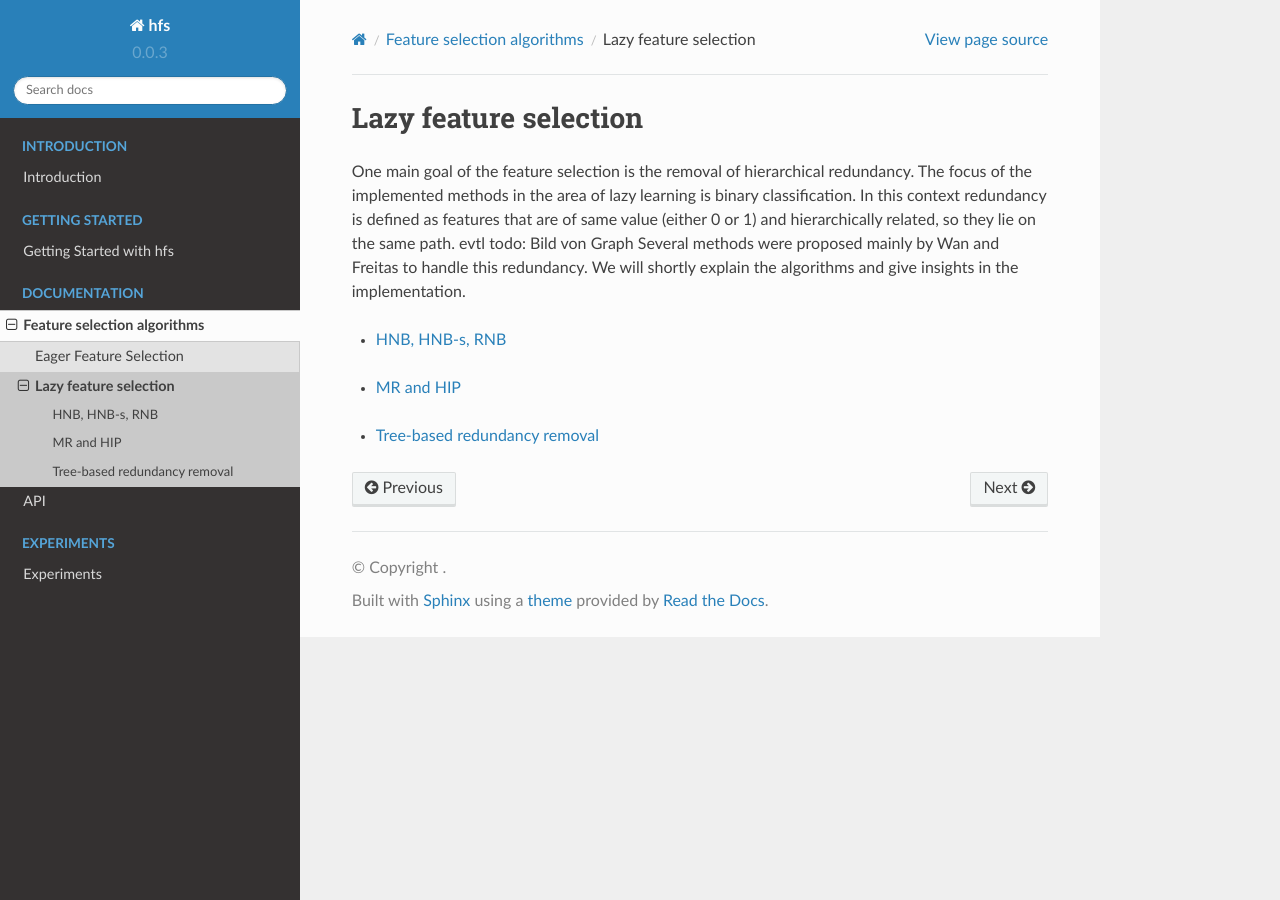
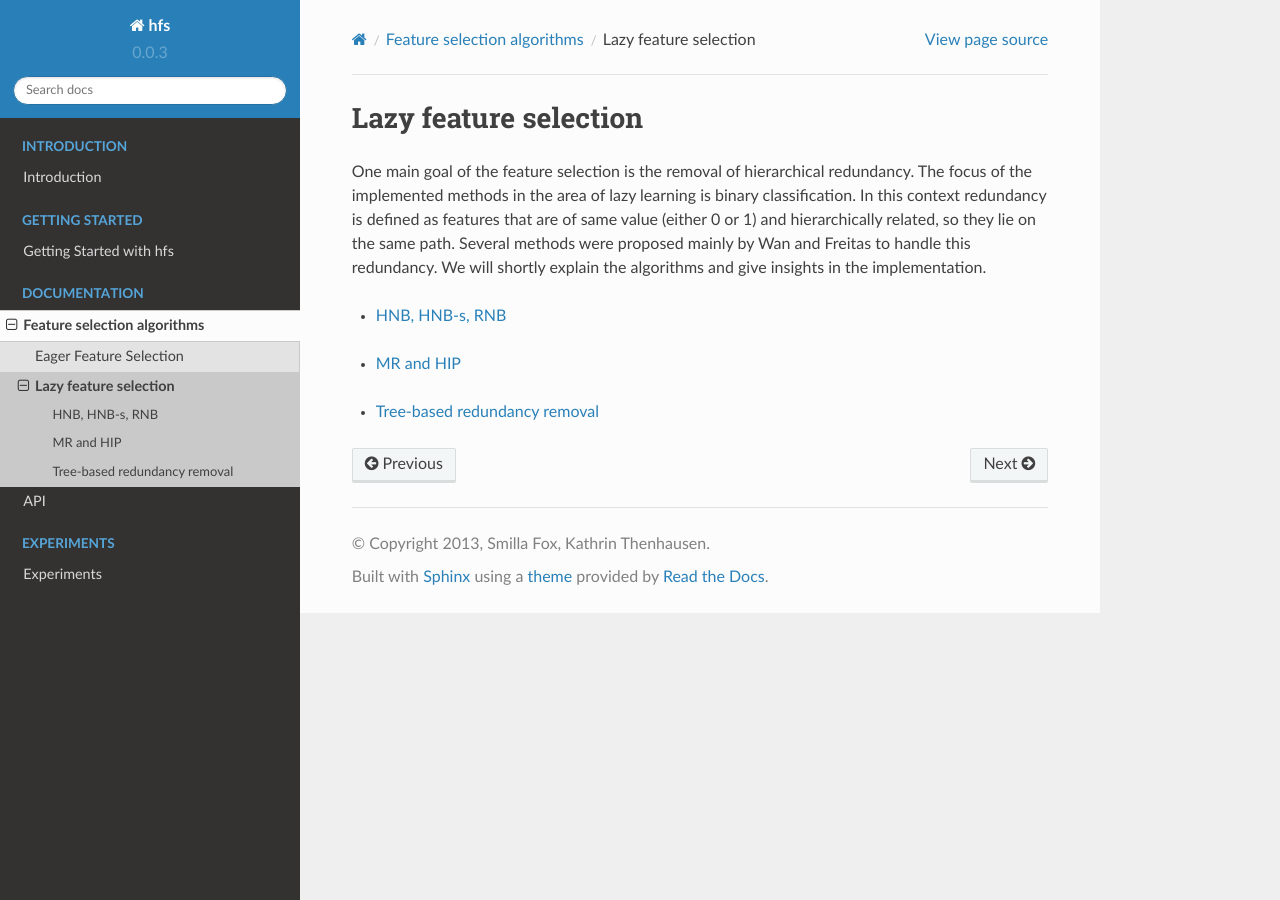
Before and after one commit to sm1lla/hfs, a Sphinx documentation site: the page built from doc/algorithms/lazy.rst, in a window 1280 px wide. Built offline with Sphinx 7.4.7 and the Read the Docs theme 2.0.0, drawn with Linux system fonts in a browser that asks for light colours; formulas are drawn with MathJax 3; pages that are not in the unit, such as notebooks, are missing from menus.

```diff
--- a/doc/algorithms/lazy.rst
+++ b/doc/algorithms/lazy.rst
@@ -3,7 +3,6 @@ Lazy feature selection
 ####################
 
 One main goal of the feature selection is the removal of hierarchical redundancy. The focus of the implemented methods in the area of lazy learning is binary classification. In this context redundancy is defined as features that are of same value (either 0 or 1) and hierarchically related, so they lie on the same path.
-evtl todo: Bild von Graph
 Several methods were proposed mainly by Wan and Freitas to handle this redundancy. We will shortly explain the algorithms and give insights in the implementation.
 
 
--- a/doc/conf.py
+++ b/doc/conf.py
@@ -81,6 +81,7 @@ master_doc = "index"
 
 # General information about the project.
 project = "hfs"
+copyright = "2013, Smilla Fox, Kathrin Thenhausen"
 
 # The version info for the project you're documenting, acts as replacement for
 # |version| and |release|, also used in various other places throughout the
@@ -206,7 +207,7 @@ html_static_path = ["_static"]
 # html_show_sphinx = True
 
 # If true, "(C) Copyright ..." is shown in the HTML footer. Default is True.
-# html_show_copyright = True
+html_show_copyright = True
 
 # If true, an OpenSearch description file will be output, and all pages will
 # contain a <link> tag referring to it.  The value of this option must be the
@@ -217,7 +218,7 @@ html_static_path = ["_static"]
 # html_file_suffix = None
 
 # Output file base name for HTML help builder.
-htmlhelp_basename = "project-templatedoc"
+htmlhelp_basename = "hfsdoc"
 
 
 # -- Options for LaTeX output ---------------------------------------------
@@ -237,9 +238,9 @@ latex_elements = {
 latex_documents = [
     (
         "index",
-        "project-template.tex",
-        "project-template Documentation",
-        "Vighnesh Birodkar",
+        "hfs.tex",
+        "hfs Documentation",
+        "Smilla Fox, Kathrin Thenhausen",
         "manual",
     ),
 ]
@@ -272,9 +273,9 @@ latex_documents = [
 man_pages = [
     (
         "index",
-        "project-template",
-        "project-template Documentation",
-        ["Vighnesh Birodkar"],
+        "hfs",
+        "hfs Documentation",
+        ["Smilla Fox, Kathrin Thenhausen"],
         1,
     )
 ]
@@ -291,12 +292,12 @@ man_pages = [
 texinfo_documents = [
     (
         "index",
-        "project-template",
-        "project-template Documentation",
-        "Vighnesh Birodkar",
-        "project-template",
-        "One line description of project.",
-        "Miscellaneous",
+        "hfs",
+        "hfs Documentation",
+        "Smilla Fox, Kathrin Thenhausen",
+        "hfs",
+        "Hierarchical Feature Selection Library",
+        "",
     ),
 ]
 
```
